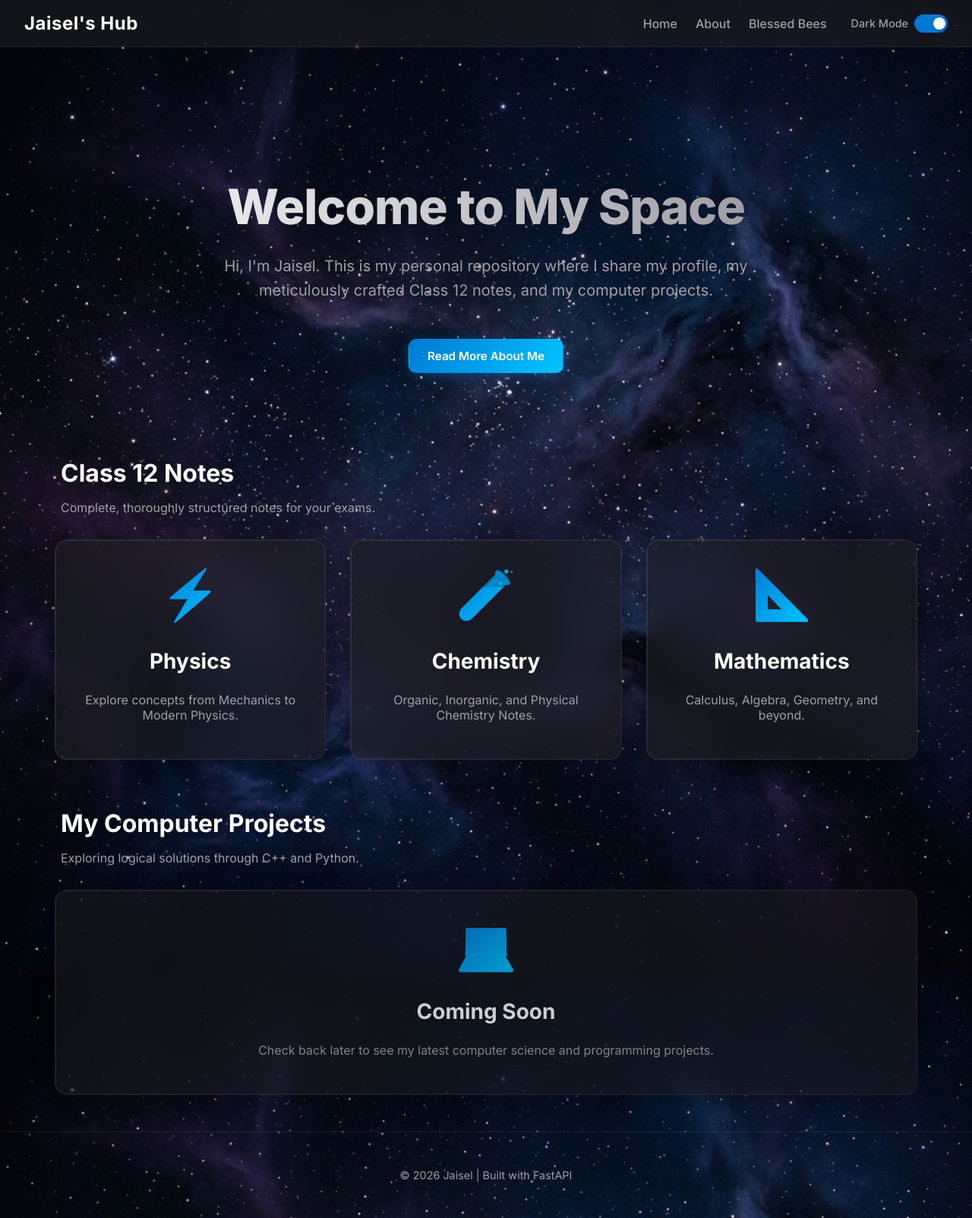
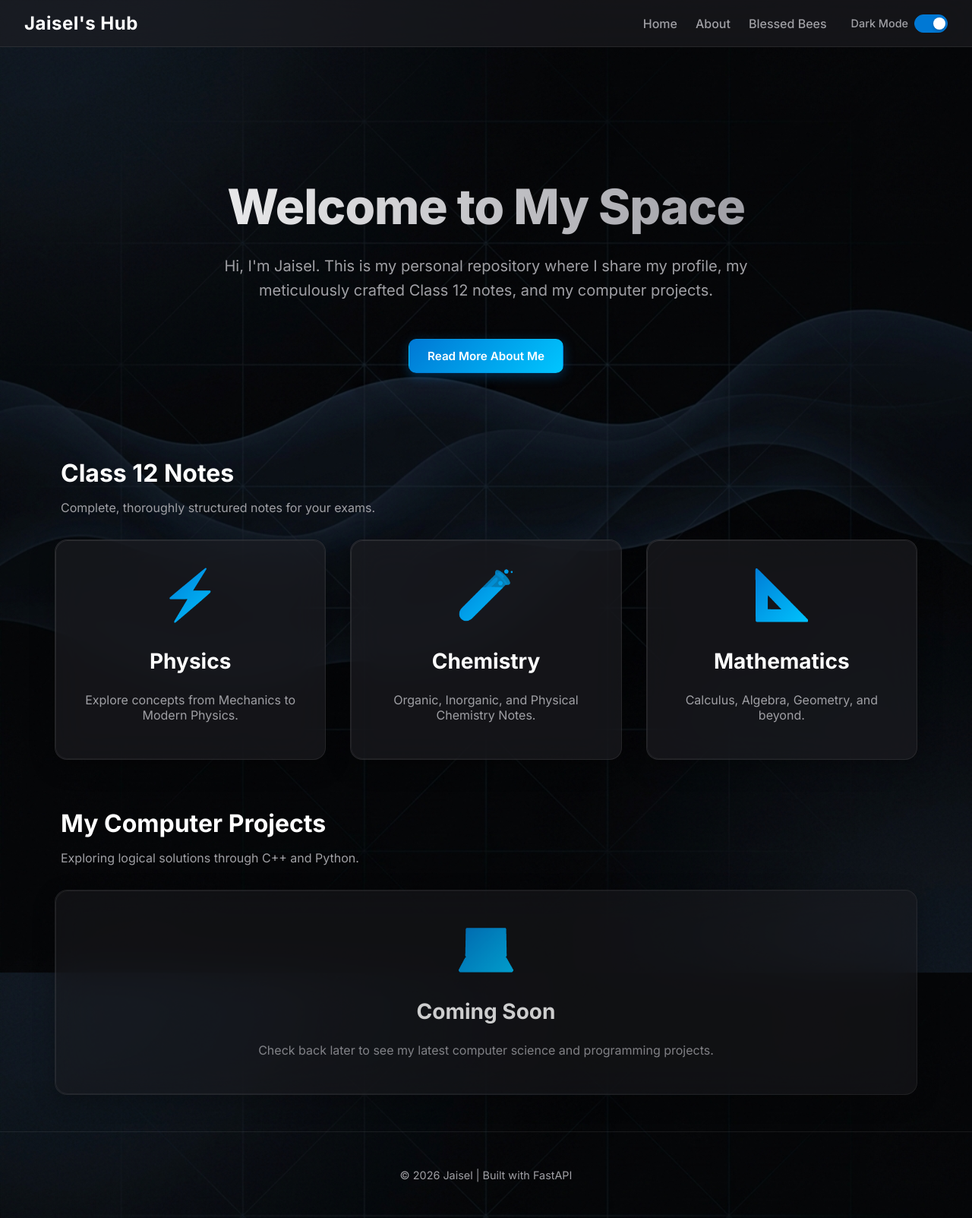
Before and after one commit to JaiselRaja/jaiselraja_website, a FastAPI app: page / in a window 1280 px wide. Shown: the whole page at 76% size. Run offline with FastAPI, Linux system fonts and the light colour scheme.

Commit message:
Change homepage background to subtle dark tech grid

```diff
--- a/templates/index.html
+++ b/templates/index.html
@@ -51,7 +51,7 @@
 <style>
     /* Homepage specific background for dark mode */
     html[data-theme="dark"] body {
-        background-image: url('/static/images/starry-night.png');
+        background-image: url('/static/images/subtle-grid.png');
         background-size: cover;
         background-position: center;
         background-attachment: fixed;
```
Also changed, not shown: static/images/subtle-grid.png (added).
